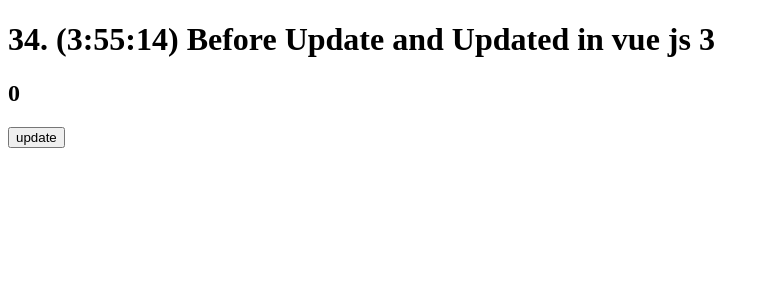
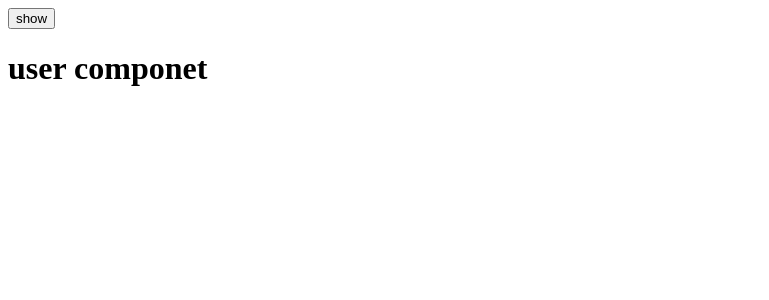
Before and after one commit to VIP114/vuejs-full-course-for-revise, a Vue app: page / in a window 1280 px wide. Shown: the top 300 px of the page, without its empty margins (0-769 px from the left). Built offline with nearby package versions, Linux system fonts and the light colour scheme.

Commit message:
35. (3:59:26) Before  Unmount and Unmounted in vue js 3

```diff
--- a/src/App.vue
+++ b/src/App.vue
@@ -23,7 +23,8 @@
   <!-- <Main30/> -->
   <!-- <BeforeCreated32/> -->
   <!-- <BeforeMount33/> -->
-  <Update34/>
+  <!-- <Update34/> -->
+  <Main35/>
 </template>
 
 <script>
@@ -50,7 +51,8 @@
 // import Main30 from './components/Main30'
 // import  BeforeCreated32 from './components/BeforeCreated32'
 // import BeforeMount33 from './components/BeforeMount33'
-import Update34 from './components/Update34'
+// import Update34 from './components/Update34'
+import Main35 from './components/Main35'
 export default {
   name: 'App',
   components: {
@@ -77,7 +79,8 @@
     // Main30,
     // BeforeCreated32,
     // BeforeMount33,
-    Update34,
+    // Update34,
+    Main35,
   }
 }
 </script>
--- /dev/null
+++ b/src/components/Child35.vue
@@ -0,0 +1,16 @@
+<template>
+    <div>
+        <h1 ref="user">user componet</h1>
+    </div>
+</template>
+<script>
+export default {
+    name:"Child35",
+    beforeUnmount() {
+        console.warn("beforeUnmount",   this.$refs['user ']);
+    },
+    unmounted() {
+        console.warn("unmounted",this.$refs['user ']);
+    },
+}
+</script>
--- /dev/null
+++ b/src/components/Main35.vue
@@ -0,0 +1,20 @@
+<template>
+    <div>
+        <button v-on:click="show=!show">show</button>
+    </div>
+    <Child35 v-if="show" />
+</template>
+<script>
+import Child35 from './Child35'
+export default {
+    name:"Main35",
+    components:{
+        Child35,
+    },
+    data() {
+        return {
+            show:true
+        }
+    },
+}
+</script>
```
